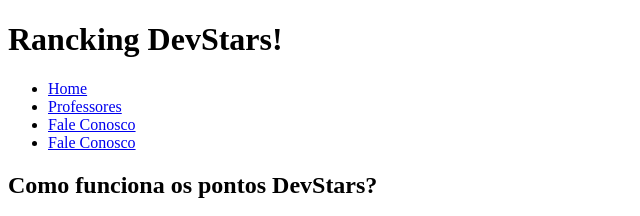
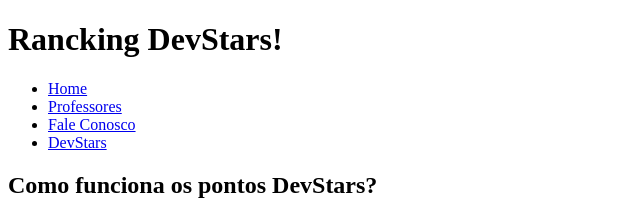
Before and after one commit to GilAlvesOliveira/Projeto-HTML-2023, a plain HTML site: page DevStars.html in a window 1280 px wide. Shown: the top 216 px of the page, 0-640 px from the left. Drawn offline with Linux system fonts and the light colour scheme.

Commit message:
correção do DevStars

```diff
--- a/DevStars.html
+++ b/DevStars.html
@@ -12,7 +12,7 @@
                     <li><a href="index.html">Home</a></li>
                     <li><a href="Professores.html">Professores</a></li>
                     <li><a href="FaleConosco.html">Fale Conosco</a></li>
-                    <li><a href="DevStars.html">Fale Conosco</a></li>
+                    <li><a href="DevStars.html">DevStars</a></li>
                 </ul>
             </nav>
         </header>
```
Also changed, not shown: FaleConosco.html (+1 -1 lines), Professores.html (+1 -1 lines), index.html (+1 -1 lines).
